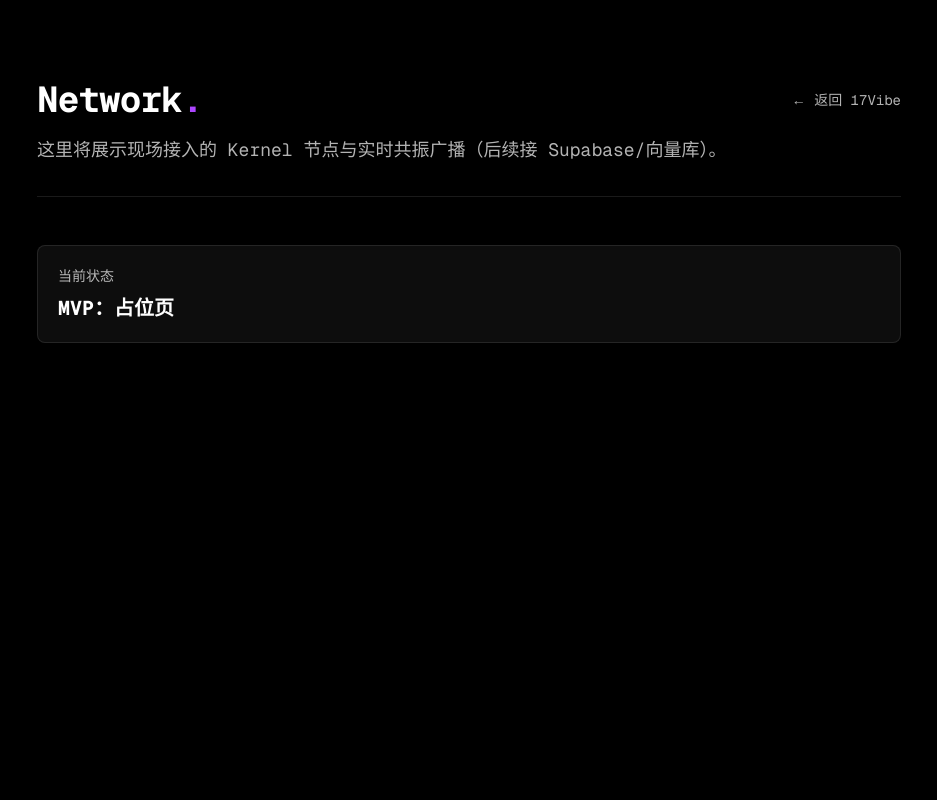
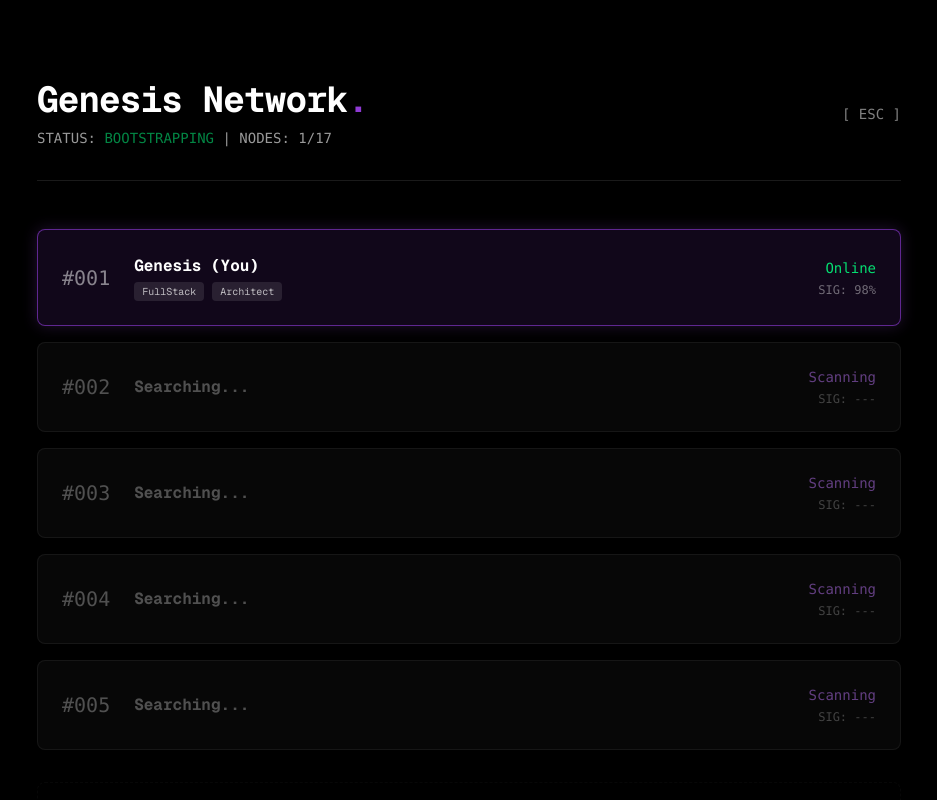
Before and after one commit to dongsheng123132/17vibe-web, a Next.js app: page /network in a window 1280 px wide. Shown: the top 800 px of the page, without its empty margins (171-1108 px from the left). Built offline with nearby package versions, Linux system fonts and the light colour scheme.

Commit message:
feat: upgrade network page to genesis monitor

```diff
--- a/src/app/network/page.tsx
+++ b/src/app/network/page.tsx
@@ -1,28 +1,78 @@
 import Link from "next/link";
 
 export default function NetworkPage() {
+  const nodes = [
+    { id: "001", role: "Genesis (You)", status: "Online", signal: "98%", tags: ["FullStack", "Architect"] },
+    { id: "002", role: "Searching...", status: "Scanning", signal: "---", tags: [] },
+    { id: "003", role: "Searching...", status: "Scanning", signal: "---", tags: [] },
+    { id: "004", role: "Searching...", status: "Scanning", signal: "---", tags: [] },
+    { id: "005", role: "Searching...", status: "Scanning", signal: "---", tags: [] },
+  ];
+
   return (
-    <div className="min-h-screen p-8 md:p-20 max-w-5xl mx-auto">
-      <header className="mb-12 border-b border-white/10 pb-8">
-        <div className="flex items-center justify-between gap-6">
+    <div className="min-h-screen p-8 md:p-20 max-w-5xl mx-auto flex flex-col">
+      <header className="mb-12 border-b border-white/10 pb-8 flex items-center justify-between">
+        <div>
           <h1 className="text-3xl md:text-4xl font-bold tracking-tight">
-            Network<span className="text-purple-500">.</span>
+            Genesis Network<span className="text-purple-500 animate-pulse">.</span>
           </h1>
-          <Link href="/" className="text-sm opacity-70 hover:opacity-100 transition">
-            &larr; 返回 17Vibe
-          </Link>
+          <p className="mt-2 text-sm opacity-60 font-mono">
+            STATUS: <span className="text-green-400">BOOTSTRAPPING</span> | NODES: 1/17
+          </p>
         </div>
-        <p className="mt-4 text-base md:text-lg opacity-70">
-          这里将展示现场接入的 Kernel 节点与实时共振广播（后续接 Supabase/向量库）。
-        </p>
+        <Link href="/" className="text-sm opacity-50 hover:opacity-100 transition font-mono">
+          [ ESC ]
+        </Link>
       </header>
 
-      <main className="space-y-4">
-        <div className="border border-white/10 rounded-lg bg-white/5 p-5">
-          <div className="text-sm opacity-70">当前状态</div>
-          <div className="mt-2 text-xl font-bold">MVP：占位页</div>
+      <main className="flex-grow">
+        <div className="grid grid-cols-1 gap-4">
+          {nodes.map((node) => (
+            <div
+              key={node.id}
+              className={`p-6 rounded-lg border flex items-center justify-between transition-all ${
+                node.status === "Online"
+                  ? "bg-purple-500/10 border-purple-500/50 shadow-[0_0_15px_rgba(168,85,247,0.2)]"
+                  : "bg-white/5 border-white/10 opacity-60"
+              }`}
+            >
+              <div className="flex items-center gap-6">
+                <div className="font-mono text-xl opacity-50">#{node.id}</div>
+                <div>
+                  <div className={`font-bold ${node.status === "Online" ? "text-white" : "text-white/50"}`}>
+                    {node.role}
+                  </div>
+                  {node.tags.length > 0 && (
+                    <div className="flex gap-2 mt-1">
+                      {node.tags.map(tag => (
+                        <span key={tag} className="text-[10px] bg-white/10 px-2 py-0.5 rounded text-white/70">
+                          {tag}
+                        </span>
+                      ))}
+                    </div>
+                  )}
+                </div>
+              </div>
+
+              <div className="text-right font-mono text-sm">
+                <div className={node.status === "Online" ? "text-green-400" : "animate-pulse text-purple-400"}>
+                  {node.status}
+                </div>
+                <div className="opacity-40 text-xs mt-1">SIG: {node.signal}</div>
+              </div>
+            </div>
+          ))}
+
+          <div className="p-6 rounded-lg border border-dashed border-white/10 flex items-center justify-center text-sm opacity-30 font-mono mt-4">
+            + 12 MORE SLOTS LOCKED
+          </div>
         </div>
       </main>
+
+      <footer className="mt-20 border-t border-white/10 pt-8 flex justify-between text-xs opacity-40 font-mono">
+        <div>PROTOCOL_V: 0.1.0</div>
+        <div className="animate-pulse">WAITING FOR SIGNAL...</div>
+      </footer>
     </div>
   );
 }
```
